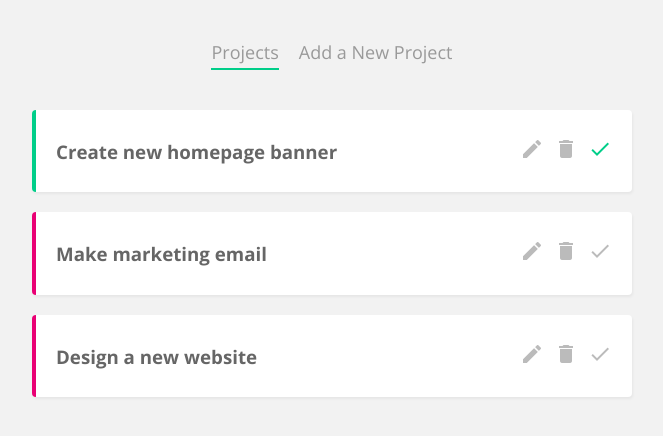
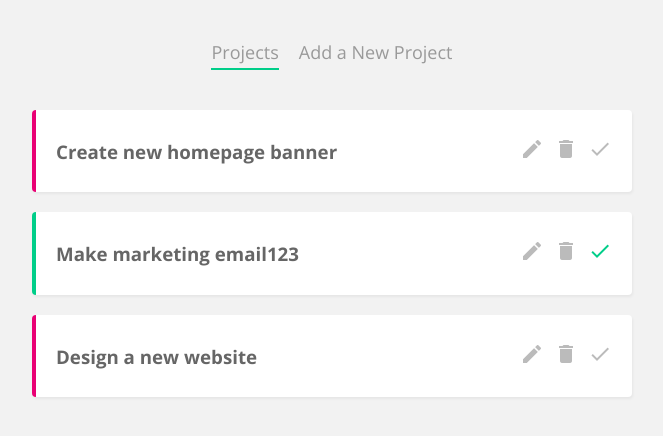
Before and after one commit to sendgn/project-planner, a Vue app: page / in a window 1280 px wide. Shown: the top 436 px of the page, without its empty margins (308-971 px from the left). Built offline with nearby package versions, Linux system fonts and the light colour scheme; data requests are answered from the project's data file.

Commit message:
Update project

```diff
--- a/data/db.json
+++ b/data/db.json
@@ -4,17 +4,17 @@
       "id": 1,
       "title": "Create new homepage banner",
       "details": "Lorem ipsum, dolor sit amet consectetur adipisicing elit. Mollitia harum veritatis veniam aliquam hic! Reiciendis illo reprehenderit fugiat facere officiis optio eaque non, minus a! Laborum dicta modi molestiae corporis",
+      "complete": false
+    },
+    {
+      "id": 2,
+      "title": "Make marketing email123",
+      "details": "Lorem ipsum, dolor sit amet consectetur adipisicing elit. Laboriosam sint iure ad dicta velit fugiat veritatis molestiae voluptate dolore pariatur",
       "complete": true
     },
     {
-      "id": 2,
-      "title": "Make marketing email",
-      "details": "Lorem ipsum, dolor sit amet consectetur adipisicing elit. Laboriosam sint iure ad dicta velit fugiat veritatis molestiae voluptate dolore pariatur",
-      "complete": false
-    },
-    {
       "title": "Design a new website",
-      "details": "Lorem ipsum, dolor sit amet consectetur adipisicing elit. Mollitia harum veritatis veniam aliquam hic! Reiciendis illo reprehenderit fugiat.",
+      "details": "Lorem ipsum, dolor sit amet consectetur adipisicing elit. Mollitia harum veritatis veniam aliquam hic! Reiciendis illo reprehenderit fugiat. Dritatuli!",
       "complete": false,
       "id": 3
     }
--- a/src/store/index.js
+++ b/src/store/index.js
@@ -52,7 +52,7 @@ const store = createStore({
         const mutate = (p) => p.complete = !p.complete;
         context.commit('updateProjects', { project, mutate });
       } else {
-        throw new Error('Could not update project');
+        throw new Error('Could not complete project');
       }
     },
     async add(context, { title, details, complete }) {
--- a/src/views/EditProjectView.vue
+++ b/src/views/EditProjectView.vue
@@ -1,22 +1,23 @@
 <template>
-  <form>
+  <form @submit.prevent="handleSubmit" v-if="project">
     <label>Title:</label>
-    <input type="text" v-model="title" required>
+    <input type="text" v-model="project.title" required>
     <label>Details:</label>
-    <textarea v-model="details" required></textarea>
+    <textarea v-model="project.details" required></textarea>
     <button>Update Project</button>
   </form>
 </template>
 
 <script>
 import { ref, watchEffect } from 'vue';
+import { useRouter } from 'vue-router';
 
 export default {
   props: ['id'],
   setup(props) {
-    const title = ref('');
-    const details = ref('');
     const uri = `http://localhost:3000/projects/${props.id}`;
+    const router = useRouter();
+    const project = ref(null);
 
     watchEffect(async () => {
       try {
@@ -24,15 +25,32 @@ export default {
         if (!resp.ok) {
           throw new Error('Could not load project');
         }
-        const data = await resp.json();
-        title.value = data.title;
-        details.value = data.details;
+        project.value = await resp.json();
       } catch (err) {
         console.log(err.message);
       }
     });
 
-    return { title, details };
+    const handleSubmit = async () => {
+      try {
+        const resp = await fetch(uri, {
+          method: 'PATCH',
+          headers: { 'Content-Type': 'application/json' },
+          body: JSON.stringify({
+            title: project.value.title,
+            details: project.value.details
+          })
+        });
+        if (!resp.ok) {
+          throw new Error('Could not update project');
+        }
+        router.push('/');
+      } catch (err) {
+        console.log(err.message);
+      }
+    }
+
+    return { project, handleSubmit };
   }
 }
 </script>
```
